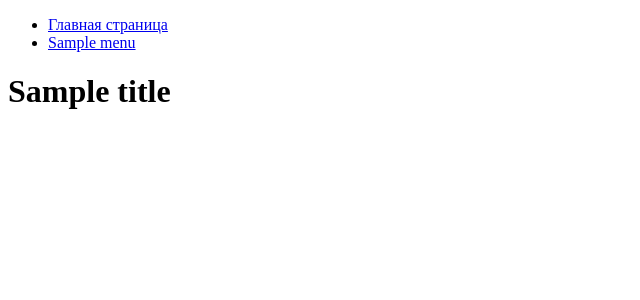
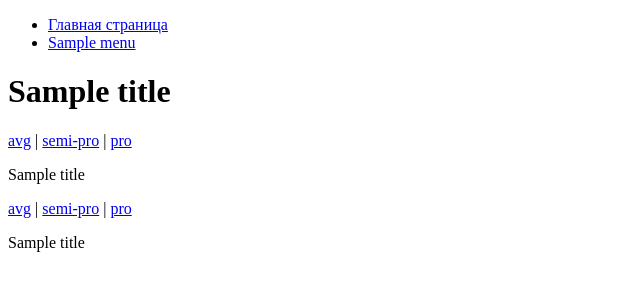
Before and after one commit to XEjb/django4, a Django app: template domen/automation/templates/automation/index.html in a window 1280 px wide. Shown: the top 300 px of the page, without its empty margins (0-640 px from the left). Run offline with Django 4.2, Linux system fonts and the light colour scheme; the template is opened without the code that fills it: most values are stand-ins (such as "Sample title", 1, 10 or a date in 2020).

Commit message:
template inheritance

```diff
--- /dev/null
+++ b/domen/automation/templates/automation/includes/nav.html
@@ -0,0 +1,7 @@
+<nav>
+    <a href="#">avg</a>  |
+    <a href="#">semi-pro</a>  |
+    <a href="#">pro</a>
+</nav>
+
+<p>{{ title }}</p>
--- a/domen/automation/templates/automation/index.html
+++ b/domen/automation/templates/automation/index.html
@@ -1,18 +1,9 @@
-<!DOCTYPE html>
-<head>
-    <meta charset="UTF-8">
-    <title>{{ title }}</title>
-</head>
-<body>
-<ul>
-    <li><a href="{% url 'home' %}">Главная страница</a></li>
-    {% for m in menu %}
-    {% if not forloop.last %}<li>{% else %}<li class="last">{% endif %}
-        <a href="{% url m.url_name %}">{{ m.title }}</a>
-    </li>
-    {% endfor %}
-</ul>
+{% extends 'base.html' %}
+
+{% block content %}
 <h1>{{ title }}</h1>
+
+{% include 'automation/includes/nav.html' %}
 
 <ul>
     {% for p in posts %}
@@ -28,5 +19,7 @@
     {% endif %}
     {% endfor %}
 </ul>
-</body>
-</html>
+
+{% include 'automation/includes/nav.html' only %}
+
+{% endblock %}
--- a/domen/automation/views.py
+++ b/domen/automation/views.py
@@ -27,7 +27,7 @@
 
 
 def about(request):
-    return render(request, 'automation/about.html', {'title': 'О сайте'})
+    return render(request, 'automation/about.html', {'title': 'О сайте', 'menu': menu})
 
 
 def show_post(request, post_id):
--- /dev/null
+++ b/domen/templates/base.html
@@ -0,0 +1,18 @@
+<!DOCTYPE html>
+<head>
+    <meta charset="UTF-8">
+    <title>{{ title }}</title>
+</head>
+<body>
+<ul>
+    <li><a href="{% url 'home' %}">Главная страница</a></li>
+    {% for m in menu %}
+    {% if not forloop.last %}<li>{% else %}<li class="last">{% endif %}
+        <a href="{% url m.url_name %}">{{ m.title }}</a>
+    </li>
+    {% endfor %}
+</ul>
+
+{% block content %} {% endblock %}
+</body>
+</html>
```
Also changed, not shown: domen/automation/templates/automation/about.html (+4 -10 lines).
